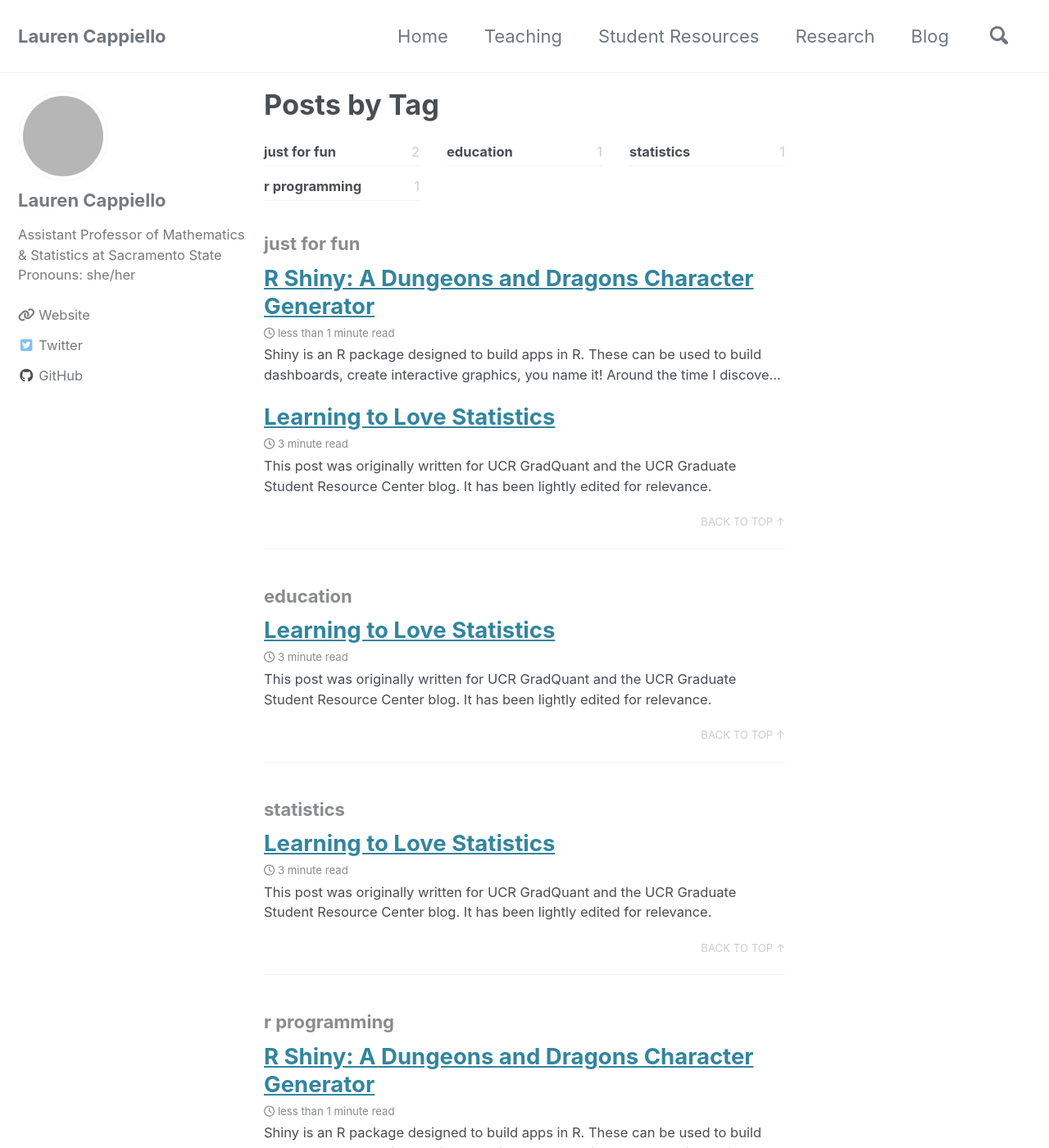
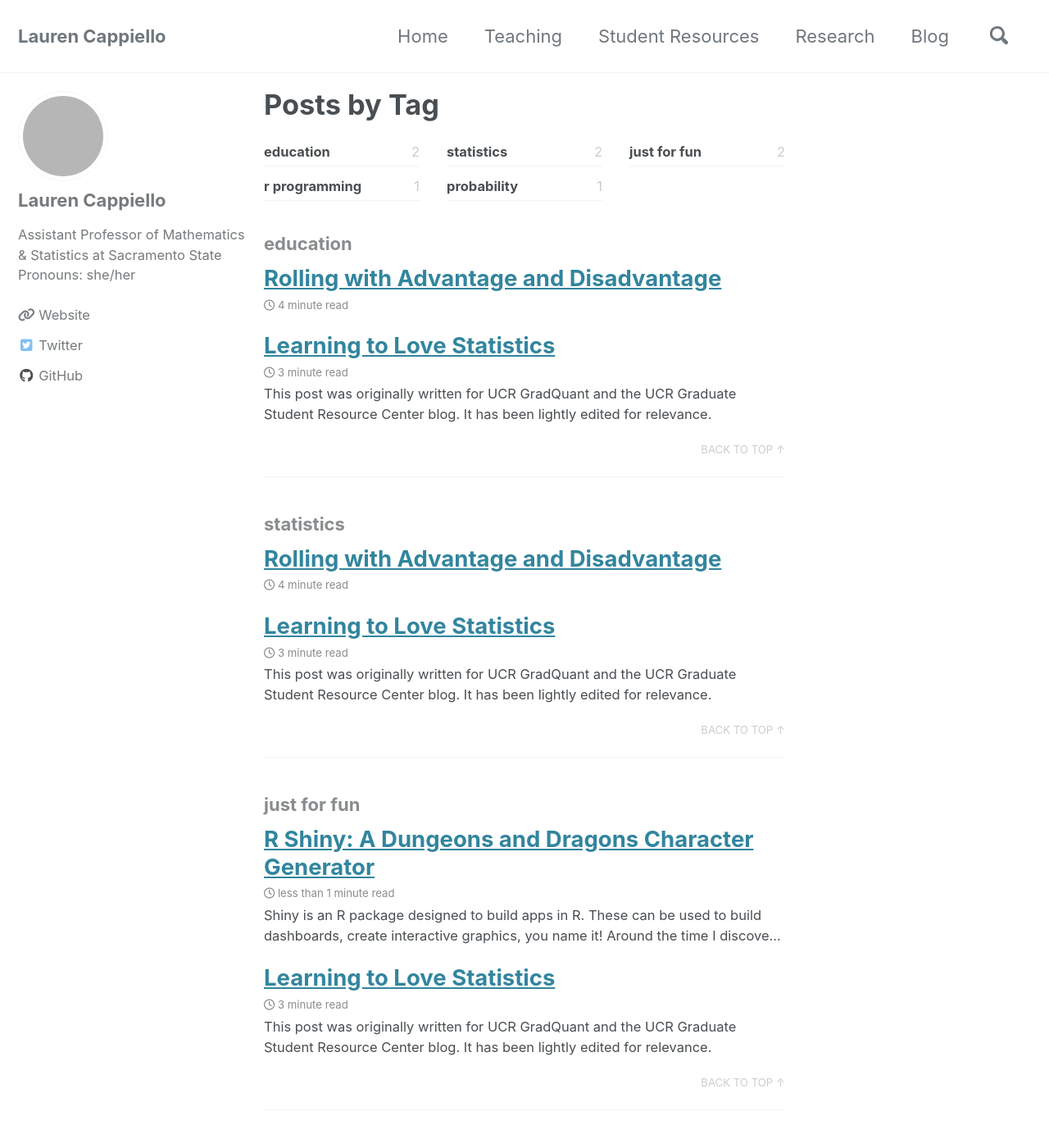
Before and after one commit to lgpcappiello/lgpcappiello.github.io, a Jekyll site: the page built from blog/tag-archive.md, in a window 1280 px wide and 1400 px high. Shown: the whole window at 82% size. Built offline with Jekyll 4.4.1, drawn with Linux system fonts in a browser that asks for light colours; cached includes are drawn as plain includes; nearby versions of some CDN libraries; some of the changed text lies outside the part shown; grey boxes are pictures that could not be loaded.

Commit message:
Update and rename adv_dis.html to 2022-1-13-advdisdice.html

```diff
--- a/_posts/adv_dis.html
+++ b/_posts/2022-1-13-advdisdice.html
@@ -1,4 +1,10 @@
-<!DOCTYPE html>
+---
+title: "Rolling with Advantage and Disadvantage"
+tags:
+  - education
+  - statistics
+  - probability
+---
 
 <html>
 
```
